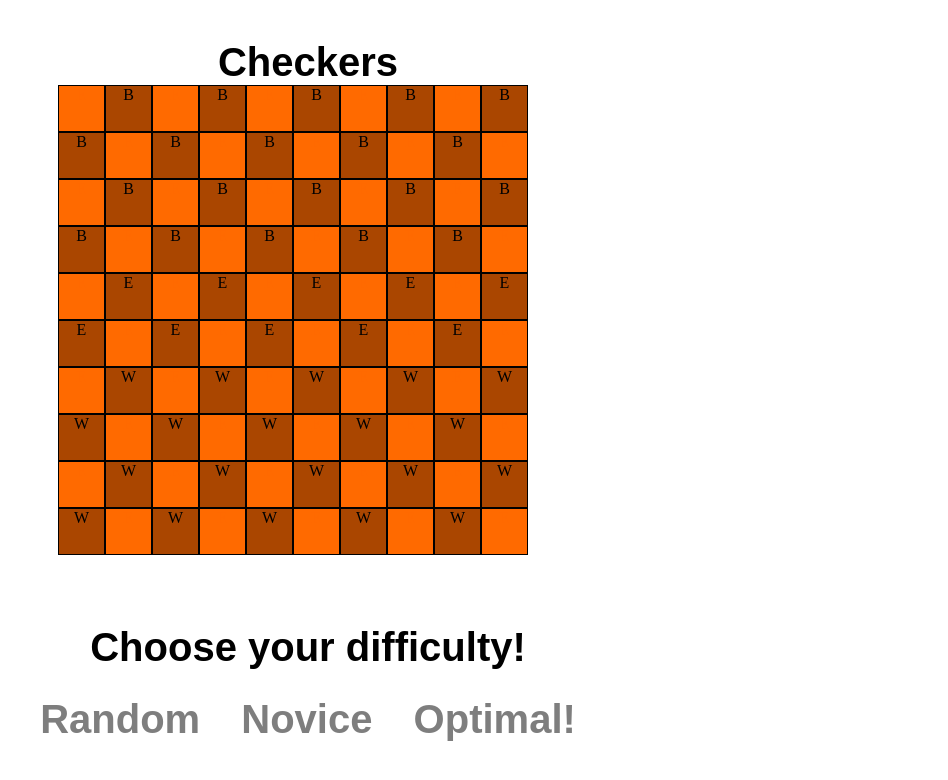
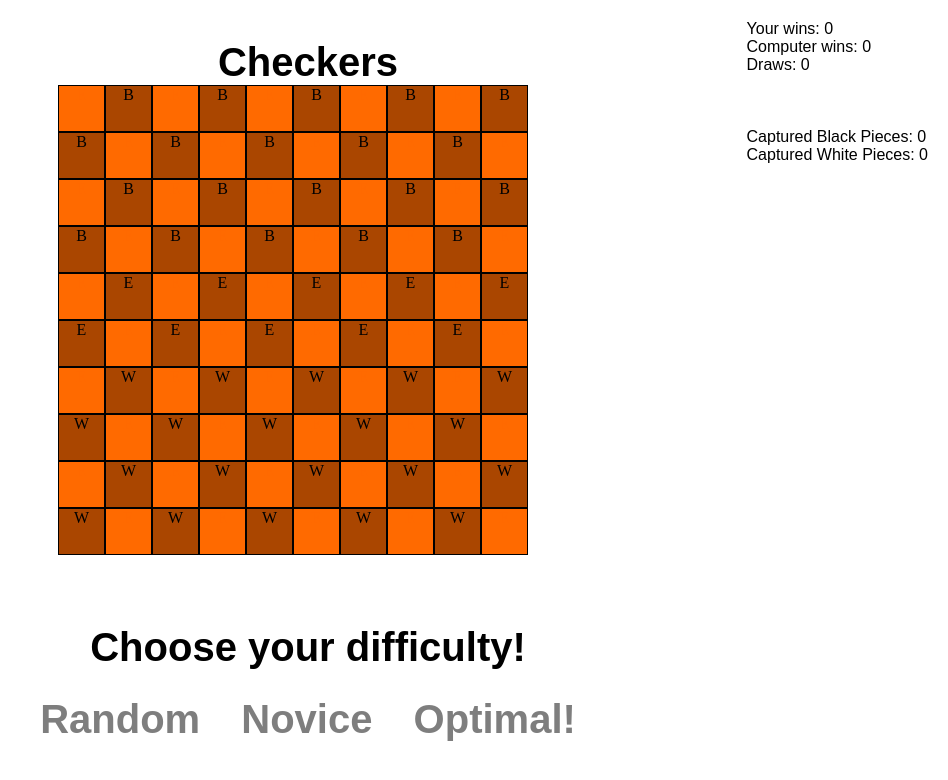
Before and after one commit to nathanielslong/checkers-js-ai, a plain HTML site: page index.html in a window 1280 px wide. Shown: the whole page, without its empty margins (332-1280 px from the left). Drawn offline with nearby package versions, Linux system fonts and the light colour scheme; a web font is replaced by a local one.

Commit message:
added monitor for captured pieces

```diff
--- a/assets/javascript/build.js
+++ b/assets/javascript/build.js
@@ -43,3 +43,8 @@ function populateBoard(board = "undefined") {
     }
   }
 }
+
+function updateScores(state) {
+  $('.cap-black').html(state.capBlackPieces);
+  $('.cap-white').html(state.capWhitePieces);
+}
--- a/assets/javascript/human.js
+++ b/assets/javascript/human.js
@@ -61,5 +61,7 @@ human.playMove = function(state) {
   $('.board').off('click', '.odd');
   buildBoard();
   populateBoard(state.board);
+
+  updateScores(state);
   clickEvents();
 }
--- a/assets/stylesheets/main.css
+++ b/assets/stylesheets/main.css
@@ -14,6 +14,13 @@
   font-size: 1em;
   vertical-align: baseline;
   text-align: center;
+}
+
+.scoreboard {
+  position: absolute;
+  font-family: "Aldrich", sans-serif;
+  top: 20px;
+  right: 20px;
 }
 
 .even {
--- a/index.html
+++ b/index.html
@@ -6,11 +6,16 @@
   </head>
   <body>
     <div class="container">
-      <!-- <div class="scoreboard"> -->
-      <!--   <div class="score">Your wins: <span class="human-score">0</span></div> -->
-      <!--   <div class="score">Computer wins: <span class="robot-score">0</span></div> -->
-      <!--   <div class="score">Draws: <span class="draw-score">0</span></div> -->
-      <!-- </div> -->
+      <div class="scoreboard">
+        <div class="score">Your wins: <span class="human-score">0</span></div>
+        <div class="score">Computer wins: <span class="robot-score">0</span></div>
+        <div class="score">Draws: <span class="draw-score">0</span></div>
+        <br>
+        <br>
+        <br>
+        <div class="score">Captured Black Pieces: <span class="cap-black">0</span></div>
+        <div class="score">Captured White Pieces: <span class="cap-white">0</span></div>
+      </div>
       <div class="title">Checkers</div>
       <div class="board">
       </div>
```
